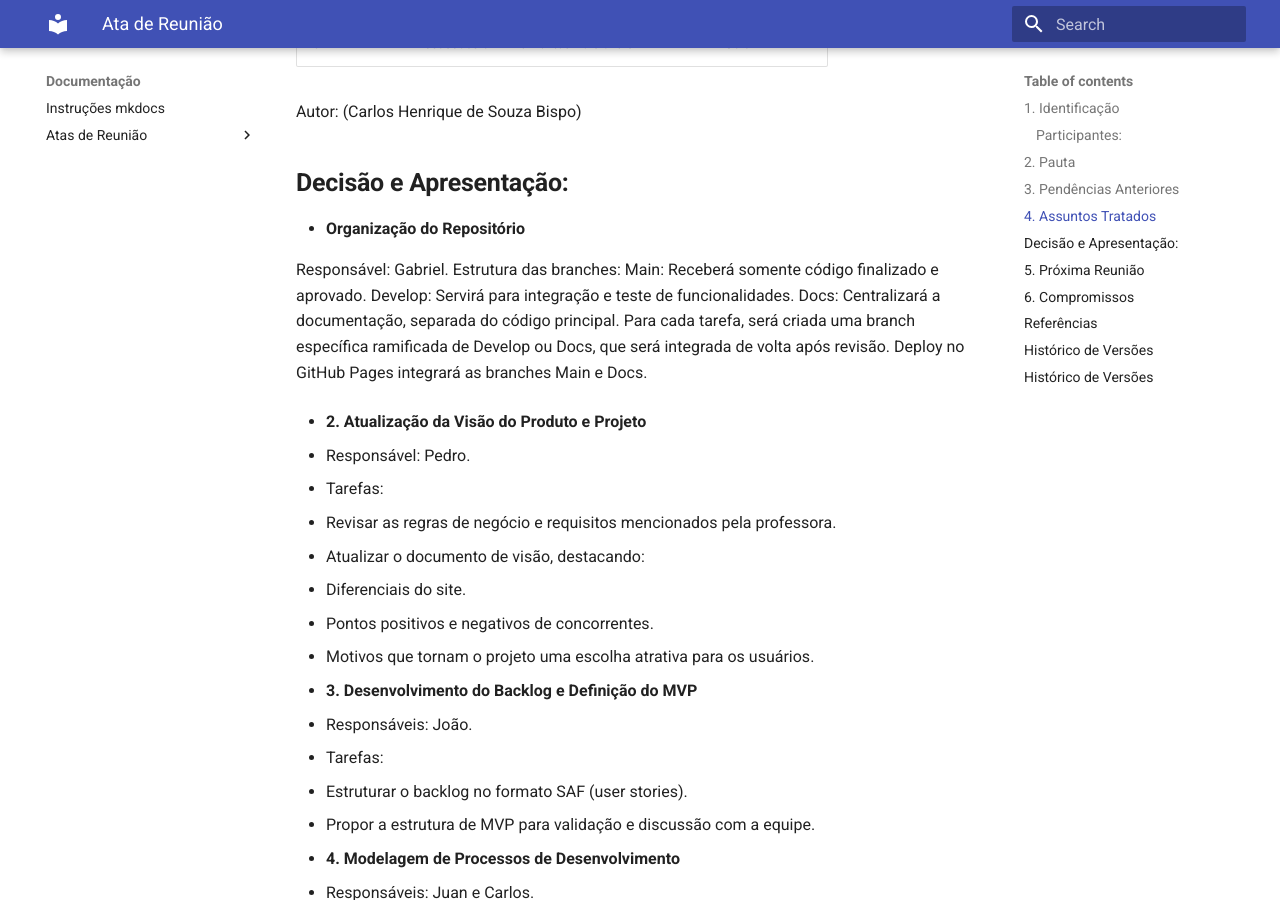
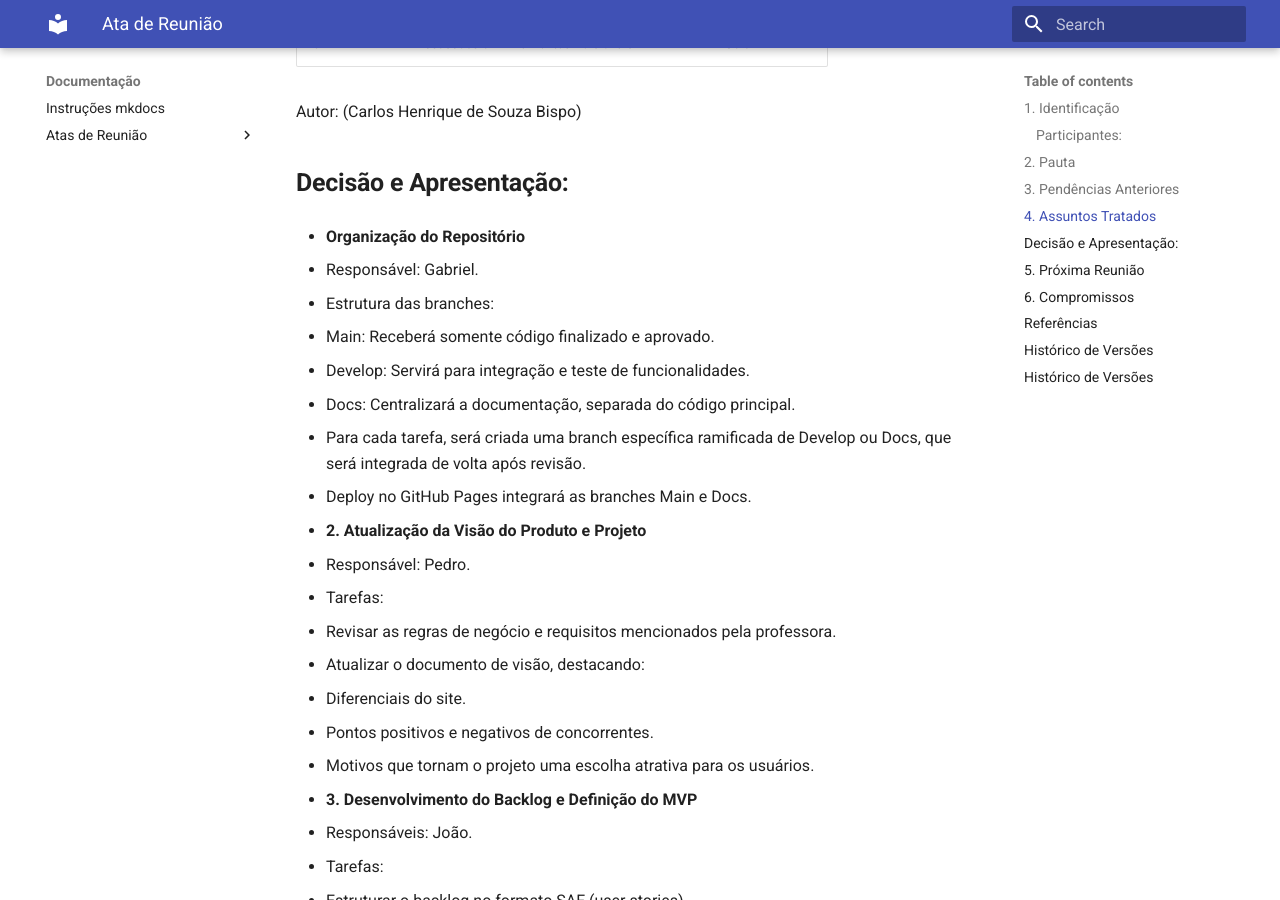
Before and after one commit to FGA-REQ/2024.2-6EspiasDemais, an MkDocs documentation site: the page built from docs/atas-reuniao/ATA-Reuniao-02.md, in a window 1280 px wide and 900 px high, scrolled down 2044 px. Built offline with MkDocs 1.6.1 and Material for MkDocs 9.7.7, drawn with Linux system fonts in a browser that asks for light colours; part of the change alters nothing that is shown.

Commit message:
Modificações finais da ATA

```diff
--- a/docs/atas-reuniao/ATA-Reuniao-02.md
+++ b/docs/atas-reuniao/ATA-Reuniao-02.md
@@ -70,13 +70,13 @@ Autor: (Carlos Henrique de Souza Bispo)
 
 * **Organização do Repositório**
 
-  Responsável: Gabriel.
-  Estrutura das branches:
-  Main: Receberá somente código finalizado e aprovado.
-  Develop: Servirá para integração e teste de funcionalidades.
-  Docs: Centralizará a documentação, separada do código principal.
-  Para cada tarefa, será criada uma branch específica ramificada de Develop ou Docs, que será integrada de volta após revisão.
-  Deploy no GitHub Pages integrará as branches Main e Docs.
+* Responsável: Gabriel.
+* Estrutura das branches:
+* Main: Receberá somente código finalizado e aprovado.
+* Develop: Servirá para integração e teste de funcionalidades.
+* Docs: Centralizará a documentação, separada do código principal.
+* Para cada tarefa, será criada uma branch específica ramificada de Develop ou Docs, que será integrada de volta após revisão.
+* Deploy no GitHub Pages integrará as branches Main e Docs.
 
 * **2. Atualização da Visão do Produto e Projeto**
 
```
